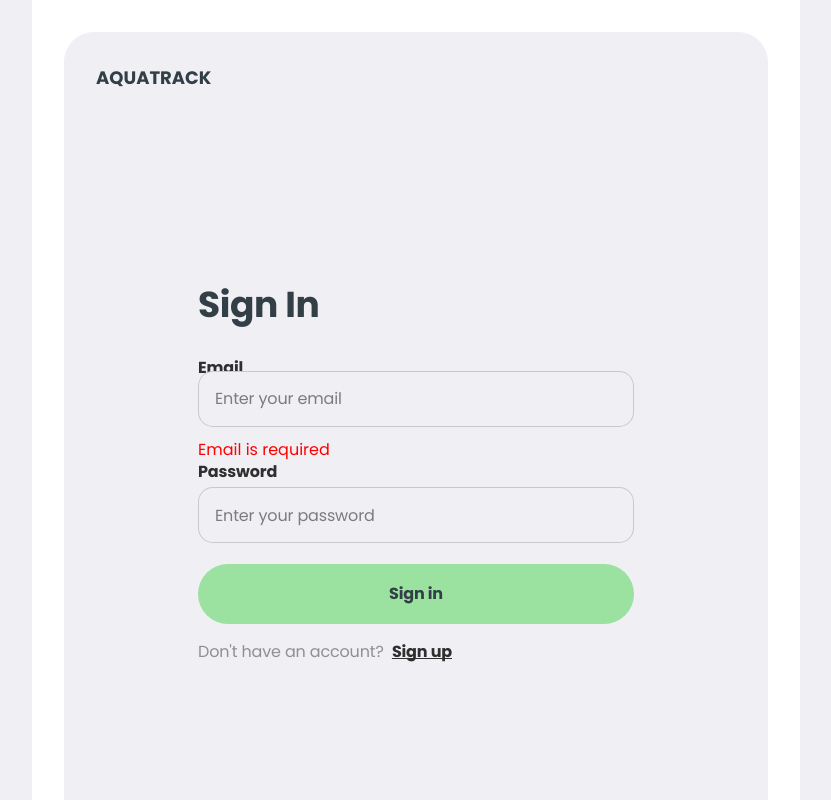
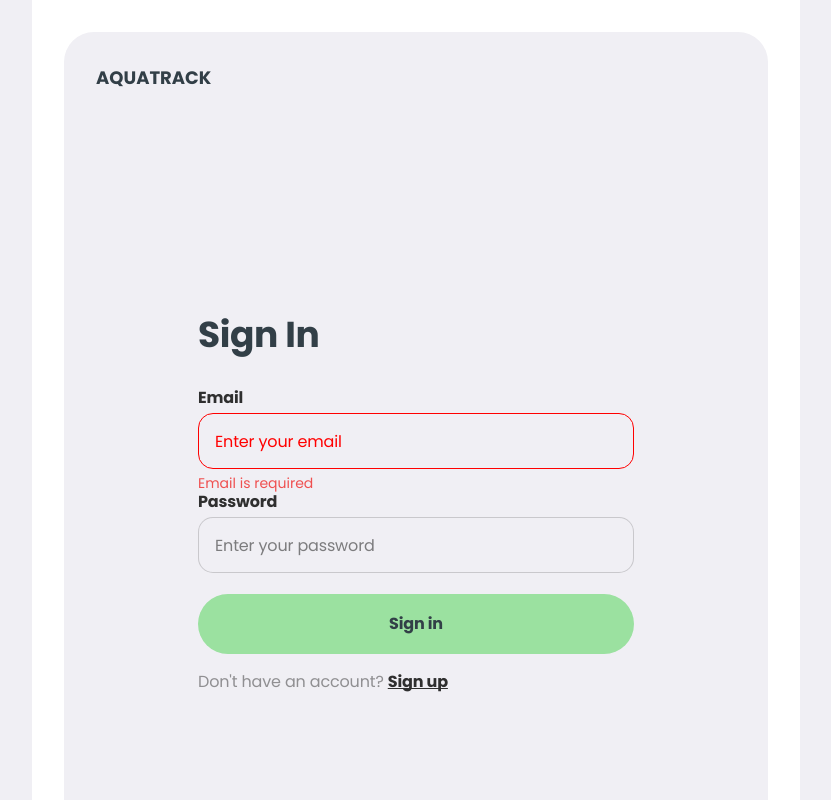
Before and after one commit to Makyym/aqua-track-frontend, a React (Vite) app: page /signin in a window 1280 px wide. Both pictures are taken after a click on the button 834 px from the left and 520 px from the top of the page. Shown: the top 800 px of the page, without its empty margins (224-1055 px from the left). Built offline with nearby package versions, Linux system fonts and the light colour scheme.

Commit message:
update page

```diff
--- a/src/components/SignInForm/SignInForm.jsx
+++ b/src/components/SignInForm/SignInForm.jsx
@@ -1,73 +1,69 @@
+import React, { useState } from 'react';
+import { useForm } from 'react-hook-form';
+import { Link } from 'react-router-dom';
+import * as Yup from 'yup';
+import { yupResolver } from '@hookform/resolvers/yup';
 import css from './SignInForm.module.css';
-import * as Yup from 'yup';
-import { useState } from 'react';
-import { Link } from 'react-router-dom';
-import { ErrorMessage, Field, Form, Formik } from 'formik';
 import Logo from '../Logo/Logo.jsx';
 import Icon from '../Icon/Icon.jsx';
 
 const SignInForm = ({ onSubmit, title }) => {
   const [showPassword, setShowPassword] = useState(false);
+  const passwordVisibility = () => setShowPassword(prev => !prev);
 
-  const signInValidationSchema = Yup.object({
+  const validationSchema = Yup.object().shape({
     email: Yup.string()
       .email('Invalid email address')
       .required('Email is required'),
-    password: Yup.string().required('Password is required'),
+    password: Yup.string()
+      .min(6, 'Password must be at least 6 characters')
+      .required('Password is required'),
   });
 
-  const signInInitialValues = {
-    email: '',
-    password: '',
-  };
-
-  const passwordVisibility = () => {
-    setShowPassword(prev => !prev);
-  };
+  const {
+    register,
+    handleSubmit,
+    formState: { errors, isSubmitting },
+  } = useForm({
+    resolver: yupResolver(validationSchema),
+    mode: 'onBlur',
+  });
 
   return (
     <div className={css.wrapper}>
       <Logo />
       <div className={css.container_form}>
-        <Formik
-          initialValues={signInInitialValues}
-          validationSchema={signInValidationSchema}
-          onSubmit={onSubmit}
-        >
-          {({ isSubmitting, errors, touched }) => (
-            <Form className={css.form}>
+        <form onSubmit={handleSubmit(onSubmit)} className={css.form}>
           <h2 className={css.title}>{title}</h2>
+
           <label className={css.label}>Email</label>
           <div className={css.container_input}>
-                <Field
+            <input
               type="email"
               name="email"
               autoFocus
               required
-                  className={`${css.input} ${
-                    errors.email && touched.email ? css.inputError : ''
-                  }`}
+              className={`${css.input} ${errors.email ? css.inputError : ''}`}
               placeholder="Enter your email"
+              {...register('email')}
             />
-
-                <ErrorMessage
-                  className={css.errors}
-                  name="email"
-                  component="span"
-                />
+            {errors.email && (
+              <span className={css.errors}>{errors.email.message}</span>
+            )}
           </div>
 
           <label className={css.label}>Password</label>
           <div className={css.container_input}>
-                <Field
+            <input
               type={showPassword ? 'text' : 'password'}
               name="password"
               autoComplete="current-password"
+              required
               className={`${css.input} ${
-                    errors.password && touched.password ? css.inputError : ''
+                errors.password ? css.inputError : ''
               }`}
-                  required
               placeholder="Enter your password"
+              {...register('password')}
             />
             <button
               type="button"
@@ -80,31 +76,24 @@ const SignInForm = ({ onSubmit, title }) => {
                 height={16}
               />
             </button>
+            {errors.password && (
+              <span className={css.errors}>{errors.password.message}</span>
+            )}
           </div>
-              <ErrorMessage
-                className={css.errors}
-                name="password"
-                component="span"
-              />
 
-              <button
-                type="submit"
-                className={css.button}
-                disabled={isSubmitting}
-              >
+          <button type="submit" className={css.button} disabled={isSubmitting}>
             {isSubmitting ? 'Signing in...' : 'Sign in'}
           </button>
+
           <div>
             <p className={css.description}>
-                  Don't have an account?&nbsp;{' '}
+              Don't have an account?&nbsp;
               <Link to="/signup" className={css.link}>
                 Sign up
               </Link>
             </p>
           </div>
-            </Form>
-          )}
-        </Formik>
+        </form>
       </div>
     </div>
   );
--- a/src/components/SignInForm/SignInForm.module.css
+++ b/src/components/SignInForm/SignInForm.module.css
@@ -2,12 +2,15 @@
   border-radius: 30px;
   background: #f0eff4;
   padding: 16px;
+  width: 343px;
+  height: 780px;
 }
 .container_form {
-  padding: 126px 0 170px;
+  margin-top: 172px;
   display: flex;
   flex-direction: column;
   justify-content: center;
+  align-items: center;
 }
 .title {
   font-weight: 700;
@@ -49,7 +52,6 @@
   height: 50px;
   outline: none;
   margin-bottom: 10px;
-
   background-color: #f0eff4;
 }
 .input::placeholder {
@@ -69,6 +71,20 @@
 }
 
 .errors {
+  font-family: var(--font-family);
+  font-size: 14px;
+  line-height: 129%;
+  color: #ef5050;
+  position: absolute;
+  top: 56px;
+}
+
+.inputError {
+  border: 1px solid red;
+  color: red;
+}
+
+.inputError::placeholder {
   color: red;
 }
 
@@ -123,10 +139,12 @@
 /* Tablet styles */
 @media screen and (min-width: 768px) {
   .wrapper {
+    width: 704px;
+    height: 960px;
     padding: 32px;
   }
   .container_form {
-    padding: 195px 102px;
+    margin-top: 225px;
   }
   .title {
     font-size: 36px;
@@ -157,4 +175,11 @@
 }
 /* DesKtop styles */
 @media screen and (min-width: 1440px) {
+  .wrapper {
+    width: 672px;
+    height: 736px;
+  }
+  .container_form {
+    margin-top: 113px;
+  }
 }
--- a/src/pages/SignInPage/SignInPage.jsx
+++ b/src/pages/SignInPage/SignInPage.jsx
@@ -2,8 +2,8 @@ import { useDispatch } from 'react-redux';
 import toast from 'react-hot-toast';
 import { signIn } from '../../redux/auth/operations.js';
 import AdvantagesSection from '../../components/AdvantagesSection/AdvantagesSection.jsx';
-
 import SignInForm from '../../components/SignInForm/SignInForm.jsx';
+import s from './SignInPage.module.css';
 
 const SignInPage = () => {
   const dispatch = useDispatch();
@@ -19,11 +19,11 @@ const SignInPage = () => {
 
   return (
     <>
-      <div>
+      <div className={s.wrapper}>
         <SignInForm title="Sign In" onSubmit={handleSubmit} />
-      </div>
-      <div>
-        <AdvantagesSection />
+        <div className={s.AdvantagesSection}>
+          <AdvantagesSection />
+        </div>
       </div>
     </>
   );
--- /dev/null
+++ b/src/pages/SignInPage/SignInPage.module.css
@@ -0,0 +1,17 @@
+@media only screen and (min-width: 768px) {
+  .wrapper {
+    max-width: 704px;
+  }
+}
+@media only screen and (min-width: 1440px) {
+  .wrapper {
+    display: flex;
+    gap: 32px;
+    max-width: 1376px;
+  }
+}
+@media only screen and (max-width: 1439px) {
+  .AdvantagesSection {
+    display: none;
+  }
+}
```
Also changed, not shown: 1 other file (tests, documents, lock files or other folders). Lines whose indentation alone changed are shown as unchanged.
